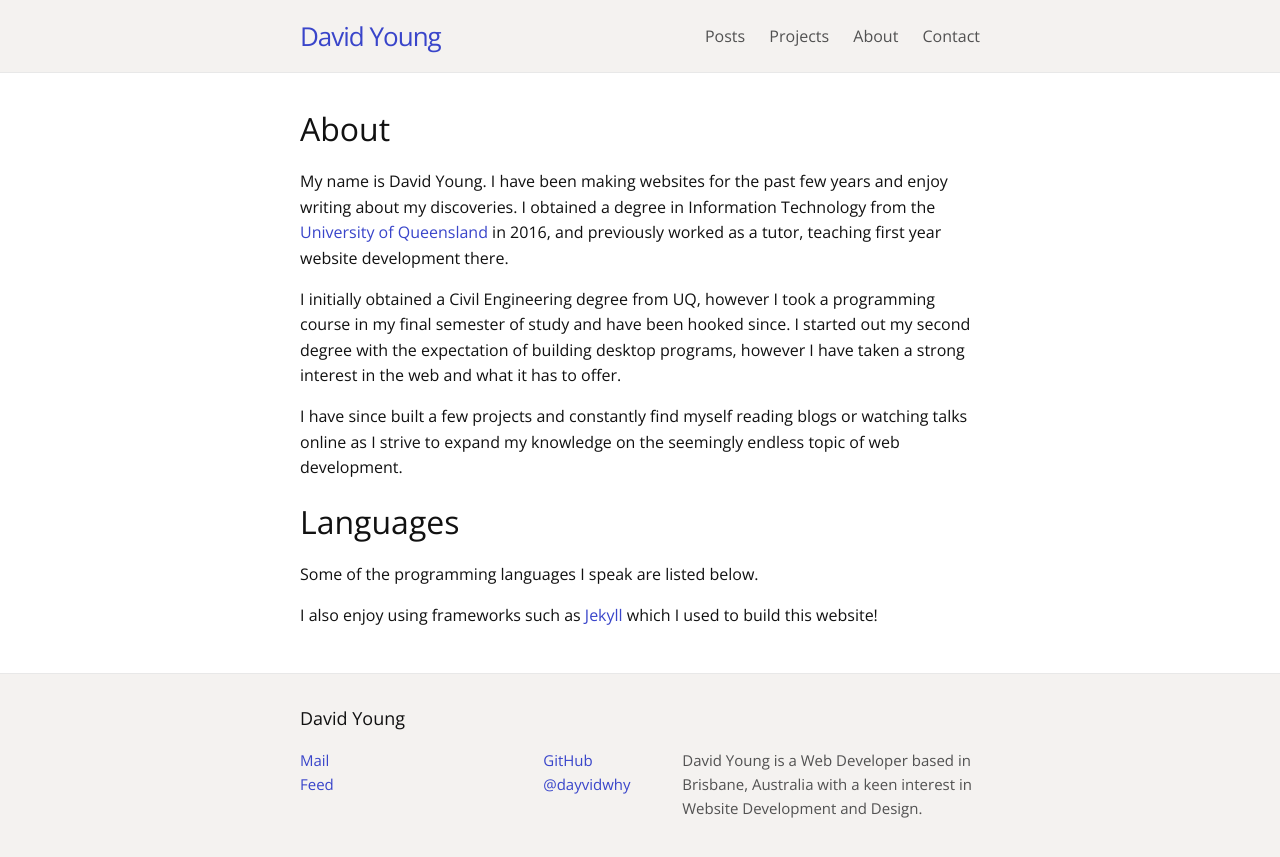
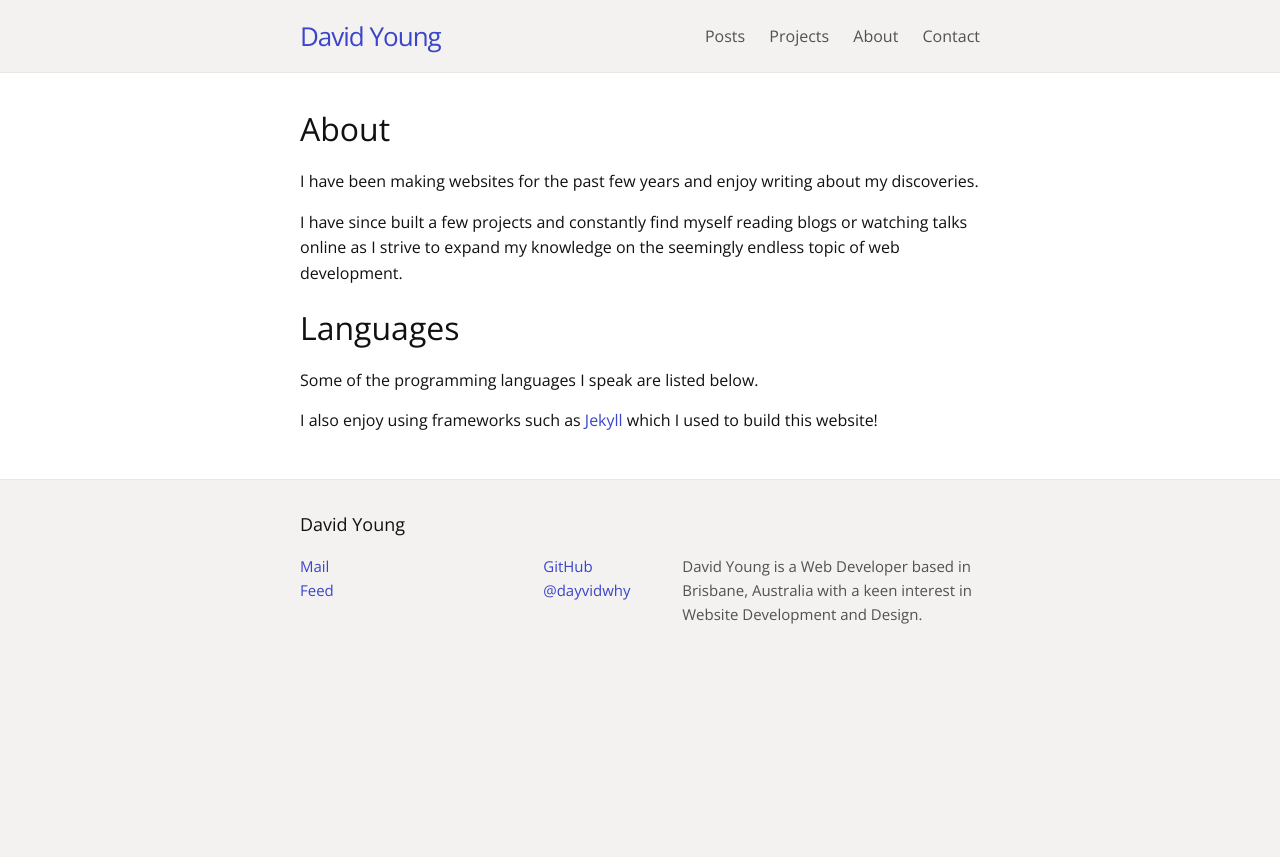
Before and after one commit to dayvidwhy/dayvidwhy.github.io, a Jekyll site: the page built from _pages/about.md, in a window 1280 px wide. Shown: the top 857 px of the page. Built offline with Jekyll 4.4.1, drawn with Linux system fonts in a browser that asks for light colours.

Commit message:
Update about.md

```diff
--- a/_pages/about.md
+++ b/_pages/about.md
@@ -3,9 +3,7 @@ layout: default
 permalink: /about
 ---
 # About
-My name is David Young. I have been making websites for the past few years and enjoy writing about my discoveries. I obtained a degree in Information Technology from the [University of Queensland](http://uq.edu.au) in 2016, and previously worked as a tutor, teaching first year website development there.
-
-I initially obtained a Civil Engineering degree from UQ, however I took a programming course in my final semester of study and have been hooked since. I started out my second degree with the expectation of building desktop programs, however I have taken a strong interest in the web and what it has to offer.
+I have been making websites for the past few years and enjoy writing about my discoveries.
 
 I have since built a few projects and constantly find myself reading blogs or watching talks online as I strive to expand my knowledge on the seemingly endless topic of web development.
 
```
